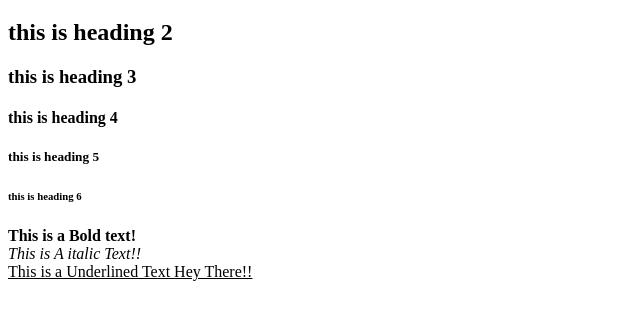
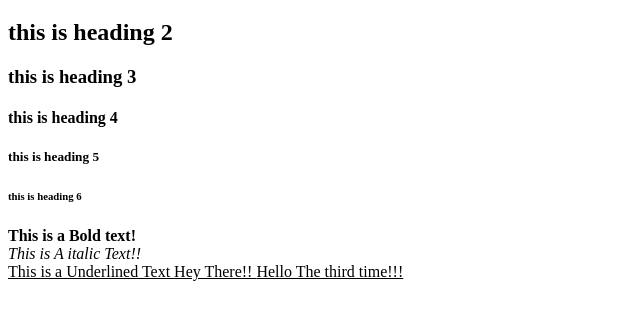
Before and after one commit to hot-sauce-akil/MY_REPO, a plain HTML site: page hello.html in a window 1280 px wide. Shown: the part 61-380 px from the top of the page, without its empty margins (0-640 px from the left). Drawn offline with Linux system fonts and the light colour scheme.

Commit message:
Added AGAINgit add hello.html

```diff
--- a/hello.html
+++ b/hello.html
@@ -15,6 +15,7 @@
 	<i>This is A italic Text!!</i> <br/>
 	<u>This  is a Underlined Text  </u>
 		<u> Hey There!! </u>
+    <u> Hello The third time!!! </u>
 
 </body>
 </html>
```
